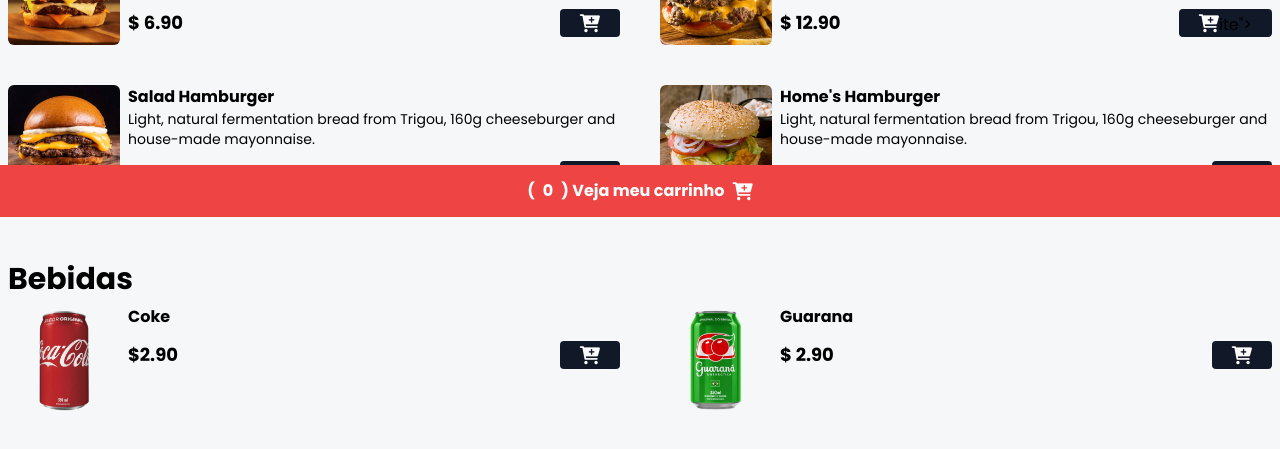
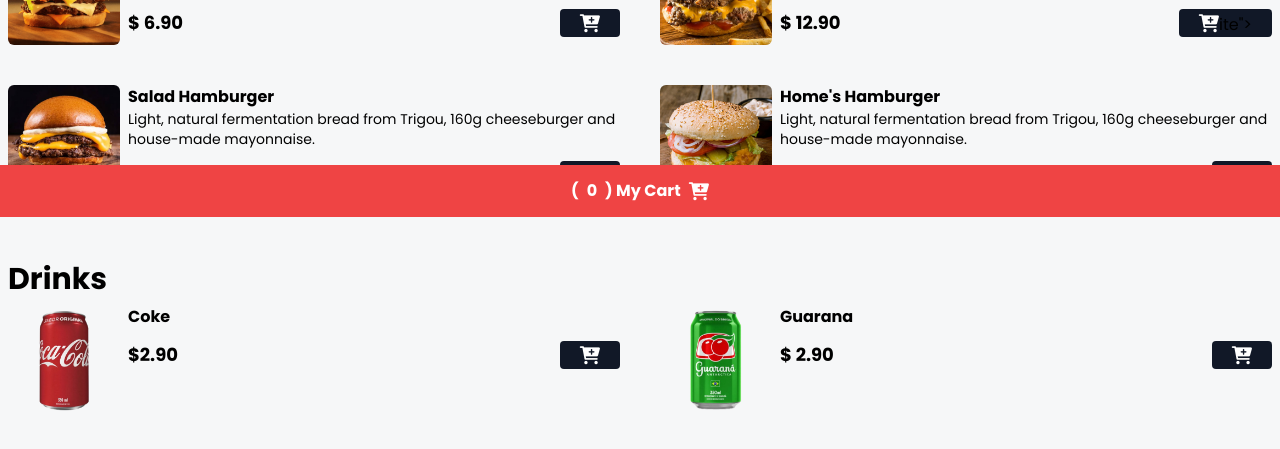
Before and after one commit to alecesar27/cardapio, a website: page index.html in a window 1280 px wide. Shown: the part 583-1032 px from the top of the page. Drawn offline with nearby package versions, Linux system fonts and the light colour scheme.

Commit message:
translate to english Bebidas - Drinks

```diff
--- a/index.html
+++ b/index.html
@@ -120,7 +120,7 @@
                 </main>
                 <div class="mx-auto max-w-7xl px-2 my-2">
                     <h2 class="font-bold text-3xl">
-                        Bebidas
+                        Drinks
                     </h2>
                 </div>
                  <!--Grid bebidas-->
@@ -201,7 +201,7 @@
                   id="cart-btn"
                 >
                     (<span id="cart-counter">0</span>)
-                    Veja meu carrinho
+                    My Cart
                     <i class="fa fa-cart-plus text-lg text-white"></i>
                 </button>
            </footer>
```
